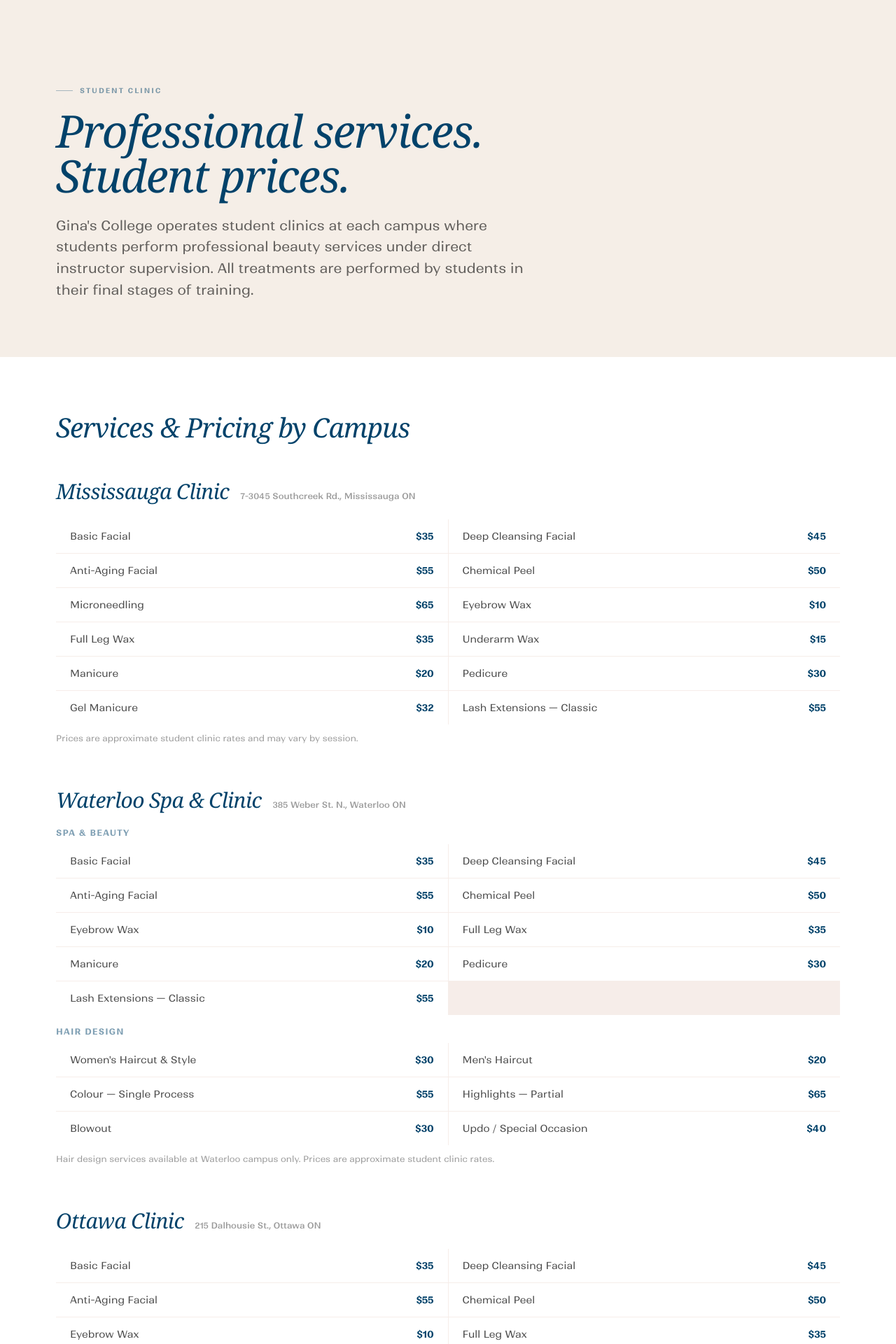
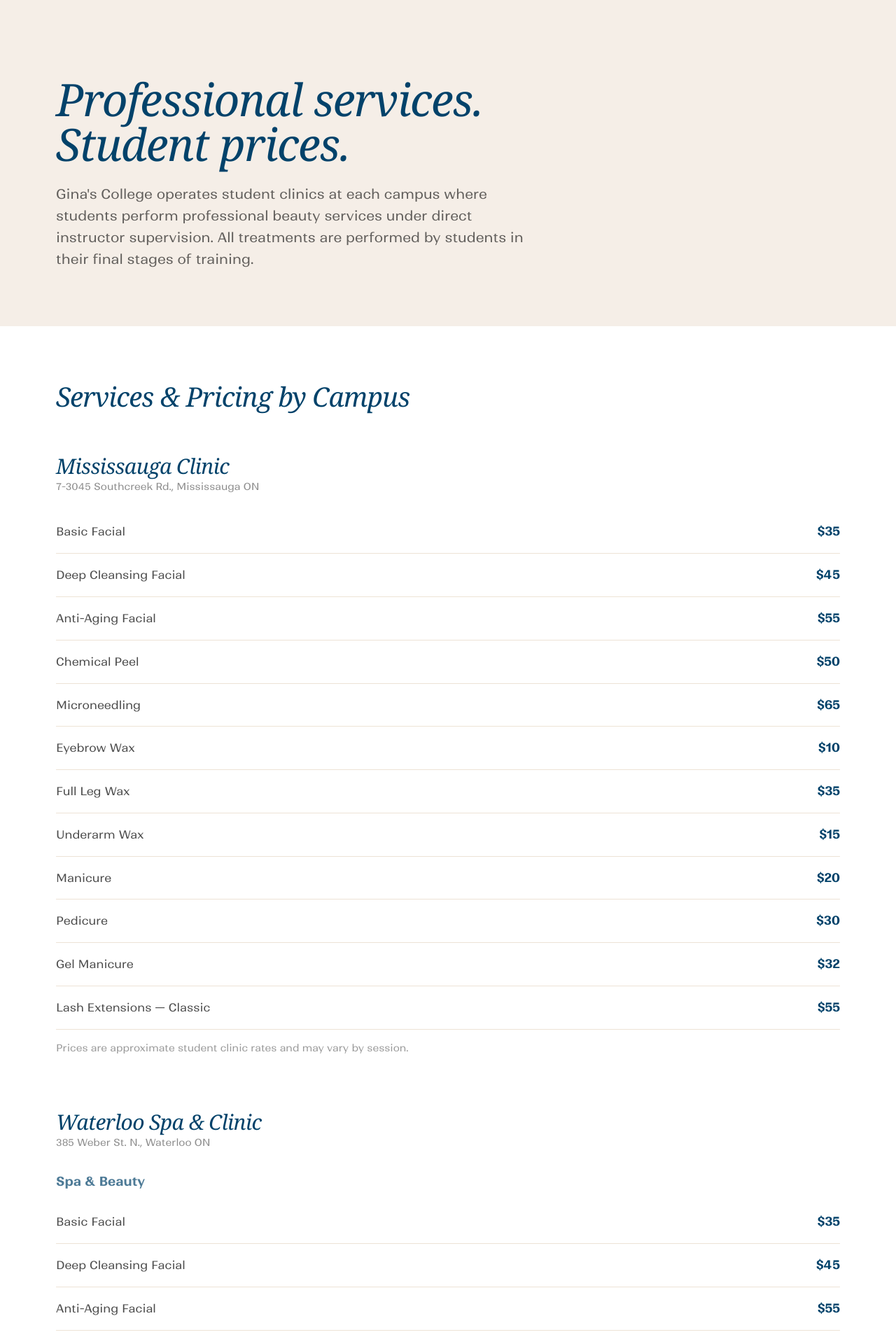
Before and after one commit to epadilla007/ginascollege-web, a Next.js app: page /beauty-clinic in a window 1280 px wide. Shown: the part 120-2040 px from the top of the page at 70% size. Built offline with nearby package versions, Linux system fonts and the light colour scheme.

Commit message:
Remove dev-template look: fix eyebrow CSS, add who-is-gina images, clean service lists, fix micro-text labels sitewide

```diff
--- a/src/app/beauty-clinic/page.tsx
+++ b/src/app/beauty-clinic/page.tsx
@@ -4,6 +4,23 @@
 export const metadata: Metadata = {
   title: 'Beauty Clinic — Student Services at Professional Quality | Gina\'s College',
   description: 'Book affordable beauty treatments at Gina\'s College student clinics in Mississauga, Waterloo, and Ottawa. All services performed under instructor supervision.',
+}
+
+function ServiceList({ items }: { items: { service: string; price: string }[] }) {
+  return (
+    <div className="space-y-0">
+      {items.map((item) => (
+        <div
+          key={item.service}
+          className="flex items-baseline justify-between py-4 border-b"
+          style={{ borderColor: 'var(--color-cream-deep)' }}
+        >
+          <span className="text-base text-[#000000]/70">{item.service}</span>
+          <span className="font-semibold text-[#01426A] ml-6 shrink-0">{item.price}</span>
+        </div>
+      ))}
+    </div>
+  )
 }
 
 export default function BeautyClinicPage() {
@@ -13,7 +30,6 @@
       {/* Cream hero */}
       <div style={{ backgroundColor: 'var(--color-cream)' }} className="pt-32 lg:pt-40 pb-16 lg:pb-20">
         <div className="container max-w-[900px]">
-          <p className="eyebrow text-[#01426A]/50 mb-5">Student Clinic</p>
           <h1
             className="font-serif italic text-[#01426A] leading-[1.0] mb-6"
             style={{ fontSize: 'clamp(44px, 5vw, 72px)' }}
@@ -31,24 +47,24 @@
 
       {/* Services + Pricing by Campus */}
       <section className="bg-white py-20">
-        <div className="container max-w-[960px]">
+        <div className="container max-w-[820px]">
           <h2
-            className="font-serif italic text-[#01426A] mb-14"
+            className="font-serif italic text-[#01426A] mb-16"
             style={{ fontSize: 'clamp(28px, 3vw, 42px)' }}
           >
             Services &amp; Pricing by Campus
           </h2>
 
           {/* Mississauga */}
-          <div className="mb-16">
-            <div className="flex items-baseline gap-4 mb-6 flex-wrap">
+          <div className="mb-20">
+            <div className="mb-2">
               <h3 className="font-serif italic text-[#01426A]" style={{ fontSize: 'clamp(22px, 2.5vw, 30px)' }}>
                 Mississauga Clinic
               </h3>
-              <p className="text-xs text-[#000000]/40 font-medium">7-3045 Southcreek Rd., Mississauga ON</p>
+              <p className="text-sm text-[#000000]/45 mt-1">7-3045 Southcreek Rd., Mississauga ON</p>
             </div>
-            <div className="grid sm:grid-cols-2 gap-px" style={{ background: 'rgba(196,133,106,0.15)' }}>
-              {([
+            <div className="mt-6">
+              <ServiceList items={[
                 { service: 'Basic Facial', price: '$35' },
                 { service: 'Deep Cleansing Facial', price: '$45' },
                 { service: 'Anti-Aging Facial', price: '$55' },
@@ -61,28 +77,23 @@
                 { service: 'Pedicure', price: '$30' },
                 { service: 'Gel Manicure', price: '$32' },
                 { service: 'Lash Extensions — Classic', price: '$55' },
-              ] as { service: string; price: string }[]).map((item) => (
-                <div key={item.service} className="flex items-center justify-between px-5 py-3.5 bg-white">
-                  <span className="text-sm text-[#000000]/70">{item.service}</span>
-                  <span className="text-sm font-semibold text-[#01426A]">{item.price}</span>
+              ]} />
             </div>
-              ))}
-            </div>
-            <p className="mt-3 text-xs text-[#000000]/40">Prices are approximate student clinic rates and may vary by session.</p>
+            <p className="mt-4 text-sm text-[#000000]/40">Prices are approximate student clinic rates and may vary by session.</p>
           </div>
 
           {/* Waterloo */}
-          <div className="mb-16">
-            <div className="flex items-baseline gap-4 mb-6 flex-wrap">
+          <div className="mb-20">
+            <div className="mb-2">
               <h3 className="font-serif italic text-[#01426A]" style={{ fontSize: 'clamp(22px, 2.5vw, 30px)' }}>
                 Waterloo Spa &amp; Clinic
               </h3>
-              <p className="text-xs text-[#000000]/40 font-medium">385 Weber St. N., Waterloo ON</p>
+              <p className="text-sm text-[#000000]/45 mt-1">385 Weber St. N., Waterloo ON</p>
             </div>
-            <div className="mb-3">
-              <p className="text-xs font-semibold uppercase tracking-widest text-[#01426A]/50 mb-2">Spa &amp; Beauty</p>
-              <div className="grid sm:grid-cols-2 gap-px" style={{ background: 'rgba(196,133,106,0.15)' }}>
-                {([
+
+            <div className="mt-8">
+              <p className="font-semibold text-[#01426A]/70 mb-3">Spa &amp; Beauty</p>
+              <ServiceList items={[
                 { service: 'Basic Facial', price: '$35' },
                 { service: 'Deep Cleansing Facial', price: '$45' },
                 { service: 'Anti-Aging Facial', price: '$55' },
@@ -92,45 +103,33 @@
                 { service: 'Manicure', price: '$20' },
                 { service: 'Pedicure', price: '$30' },
                 { service: 'Lash Extensions — Classic', price: '$55' },
-                ] as { service: string; price: string }[]).map((item) => (
-                  <div key={item.service} className="flex items-center justify-between px-5 py-3.5 bg-white">
-                    <span className="text-sm text-[#000000]/70">{item.service}</span>
-                    <span className="text-sm font-semibold text-[#01426A]">{item.price}</span>
+              ]} />
             </div>
-                ))}
-              </div>
-            </div>
-            <div>
-              <p className="text-xs font-semibold uppercase tracking-widest text-[#01426A]/50 mb-2 mt-4">Hair Design</p>
-              <div className="grid sm:grid-cols-2 gap-px" style={{ background: 'rgba(196,133,106,0.15)' }}>
-                {([
+
+            <div className="mt-10">
+              <p className="font-semibold text-[#01426A]/70 mb-3">Hair Design</p>
+              <ServiceList items={[
                 { service: "Women's Haircut & Style", price: '$30' },
                 { service: "Men's Haircut", price: '$20' },
                 { service: 'Colour — Single Process', price: '$55' },
                 { service: 'Highlights — Partial', price: '$65' },
                 { service: 'Blowout', price: '$30' },
                 { service: 'Updo / Special Occasion', price: '$40' },
-                ] as { service: string; price: string }[]).map((item) => (
-                  <div key={item.service} className="flex items-center justify-between px-5 py-3.5 bg-white">
-                    <span className="text-sm text-[#000000]/70">{item.service}</span>
-                    <span className="text-sm font-semibold text-[#01426A]">{item.price}</span>
+              ]} />
             </div>
-                ))}
-              </div>
-            </div>
-            <p className="mt-3 text-xs text-[#000000]/40">Hair design services available at Waterloo campus only. Prices are approximate student clinic rates.</p>
+            <p className="mt-4 text-sm text-[#000000]/40">Hair design services available at Waterloo campus only. Prices are approximate student clinic rates.</p>
           </div>
 
           {/* Ottawa */}
           <div>
-            <div className="flex items-baseline gap-4 mb-6 flex-wrap">
+            <div className="mb-2">
               <h3 className="font-serif italic text-[#01426A]" style={{ fontSize: 'clamp(22px, 2.5vw, 30px)' }}>
                 Ottawa Clinic
               </h3>
-              <p className="text-xs text-[#000000]/40 font-medium">215 Dalhousie St., Ottawa ON</p>
+              <p className="text-sm text-[#000000]/45 mt-1">215 Dalhousie St., Ottawa ON</p>
             </div>
-            <div className="grid sm:grid-cols-2 gap-px" style={{ background: 'rgba(196,133,106,0.15)' }}>
-              {([
+            <div className="mt-6">
+              <ServiceList items={[
                 { service: 'Basic Facial', price: '$35' },
                 { service: 'Deep Cleansing Facial', price: '$45' },
                 { service: 'Anti-Aging Facial', price: '$55' },
@@ -140,14 +139,9 @@
                 { service: 'Manicure', price: '$20' },
                 { service: 'Pedicure', price: '$30' },
                 { service: 'Lash Extensions — Classic', price: '$55' },
-              ] as { service: string; price: string }[]).map((item) => (
-                <div key={item.service} className="flex items-center justify-between px-5 py-3.5 bg-white">
-                  <span className="text-sm text-[#000000]/70">{item.service}</span>
-                  <span className="text-sm font-semibold text-[#01426A]">{item.price}</span>
+              ]} />
             </div>
-              ))}
-            </div>
-            <p className="mt-3 text-xs text-[#000000]/40">Prices are approximate student clinic rates and may vary by session.</p>
+            <p className="mt-4 text-sm text-[#000000]/40">Prices are approximate student clinic rates and may vary by session.</p>
           </div>
 
         </div>
@@ -206,7 +200,6 @@
         <div className="container py-16 lg:py-20">
           <div className="flex flex-col lg:flex-row items-start lg:items-center justify-between gap-10">
             <div className="max-w-[560px]">
-              <p className="eyebrow text-white/35 mb-5">Student Clinic</p>
               <h2
                 className="font-serif italic text-white leading-[1.0]"
                 style={{ fontSize: 'clamp(30px, 3.5vw, 48px)' }}
--- a/src/app/how-to-apply/page.tsx
+++ b/src/app/how-to-apply/page.tsx
@@ -131,7 +131,7 @@
                 className="p-5 border"
                 style={{ backgroundColor: 'var(--color-cream)', borderColor: 'var(--color-cream-deep)' }}
               >
-                <p className="text-xs font-semibold uppercase tracking-widest text-[#01426A]/50 mb-1.5">
+                <p className="text-sm font-medium text-[#01426A]/50 mb-1.5">
                   {req.label}
                 </p>
                 <p className="text-sm text-[#000000]/65 leading-relaxed">{req.detail}</p>
--- a/src/styles/globals.css
+++ b/src/styles/globals.css
@@ -274,24 +274,13 @@
 
 /* ─── Eyebrow / Label ────────────────────────────────────────────────────── */
 .eyebrow {
-  display: inline-flex;
-  align-items: center;
-  gap: 10px;
+  display: inline-block;
   font-family: var(--font-body);
-  font-size: 10px;
-  font-weight: 700;
-  letter-spacing: 0.2em;
+  font-size: 13px;
+  font-weight: 500;
+  letter-spacing: 0.14em;
   text-transform: uppercase;
   line-height: 1;
-}
-.eyebrow::before {
-  content: '';
-  display: block;
-  width: 24px;
-  height: 1px;
-  background-color: currentColor;
-  flex-shrink: 0;
-  opacity: 0.65;
 }
 
 /* ─── Decorative rule ────────────────────────────────────────────────────── */
```
Also changed, not shown: src/app/campuses/mississauga/page.tsx (+4 -4 lines), src/app/campuses/ottawa/page.tsx (+4 -4 lines), src/app/campuses/waterloo/page.tsx (+4 -4 lines), src/app/who-is-gina/page.tsx (+59 -9 lines). Lines whose indentation alone changed are shown as unchanged.
